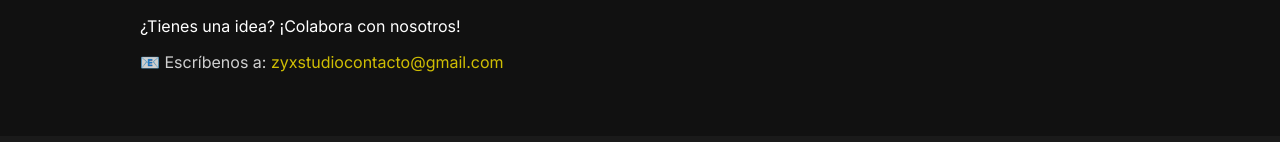
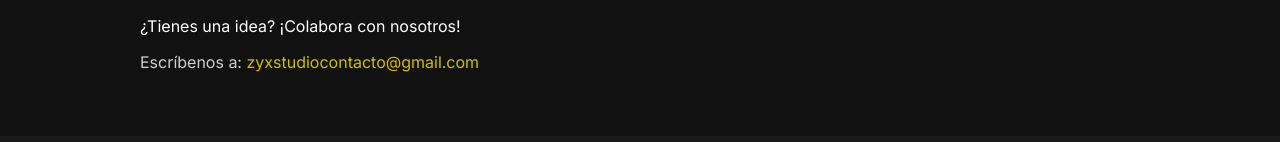
Before and after one commit to Zetica-dev/zyxstudi, a plain HTML site: page index.html in a window 1280 px wide. Shown: the part 877-1019 px from the top of the page. Drawn offline with Linux system fonts and the light colour scheme.

Commit message:
Update index.html

```diff
--- a/index.html
+++ b/index.html
@@ -107,7 +107,7 @@
 <section class="section">
   <h2>Contacto</h2>
   <p>¿Tienes una idea? ¡Colabora con nosotros!</p>
-  <p style="opacity: 0.8;">📧 Escríbenos a: <a href="mailto:zyxstudiocontacto@gmail.com" style="color: var(--color-amarillo); text-decoration: none;">zyxstudiocontacto@gmail.com</a></p>
+  <p style="opacity: 0.8;"> Escríbenos a: <a href="mailto:zyxstudiocontacto@gmail.com" style="color: var(--color-amarillo); text-decoration: none;">zyxstudiocontacto@gmail.com</a></p>
   <form action="mailto:zyxstudiocontacto@gmail.com" method="post">
   </form>
 </section>
```
